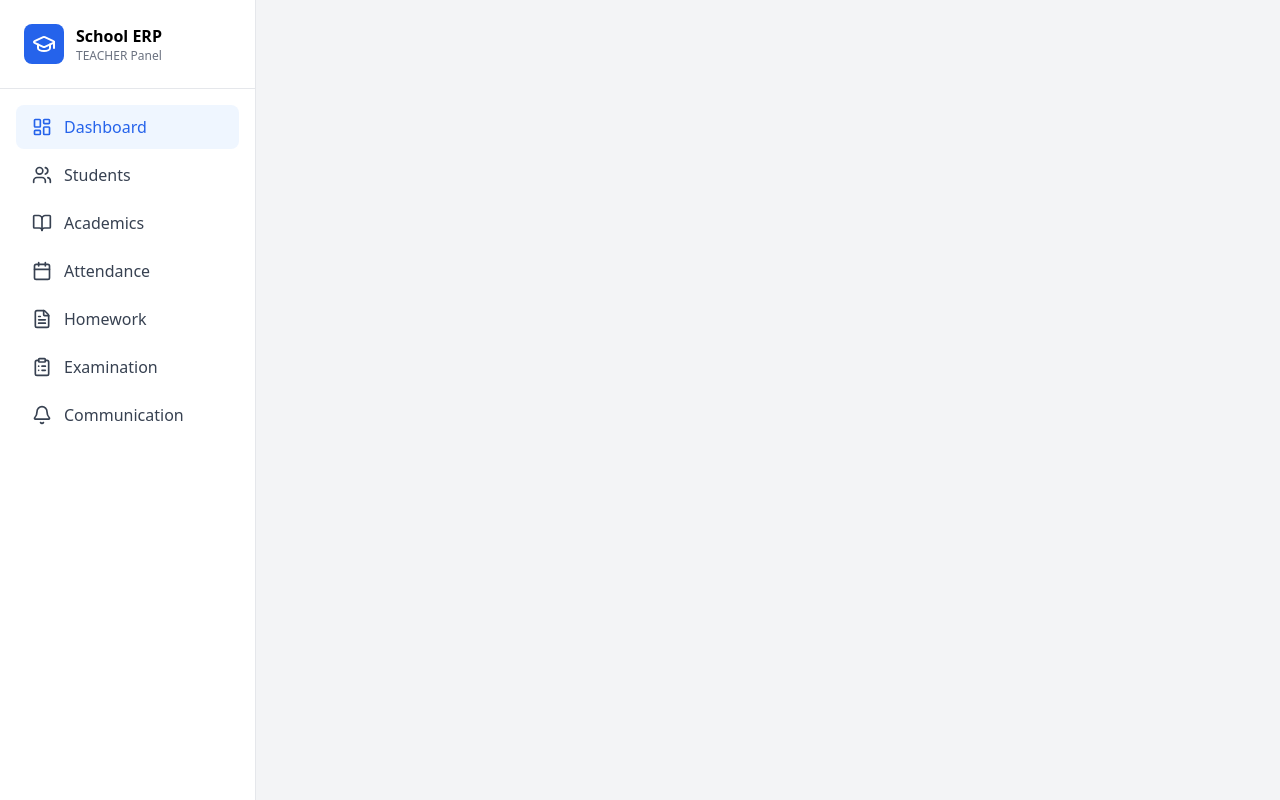
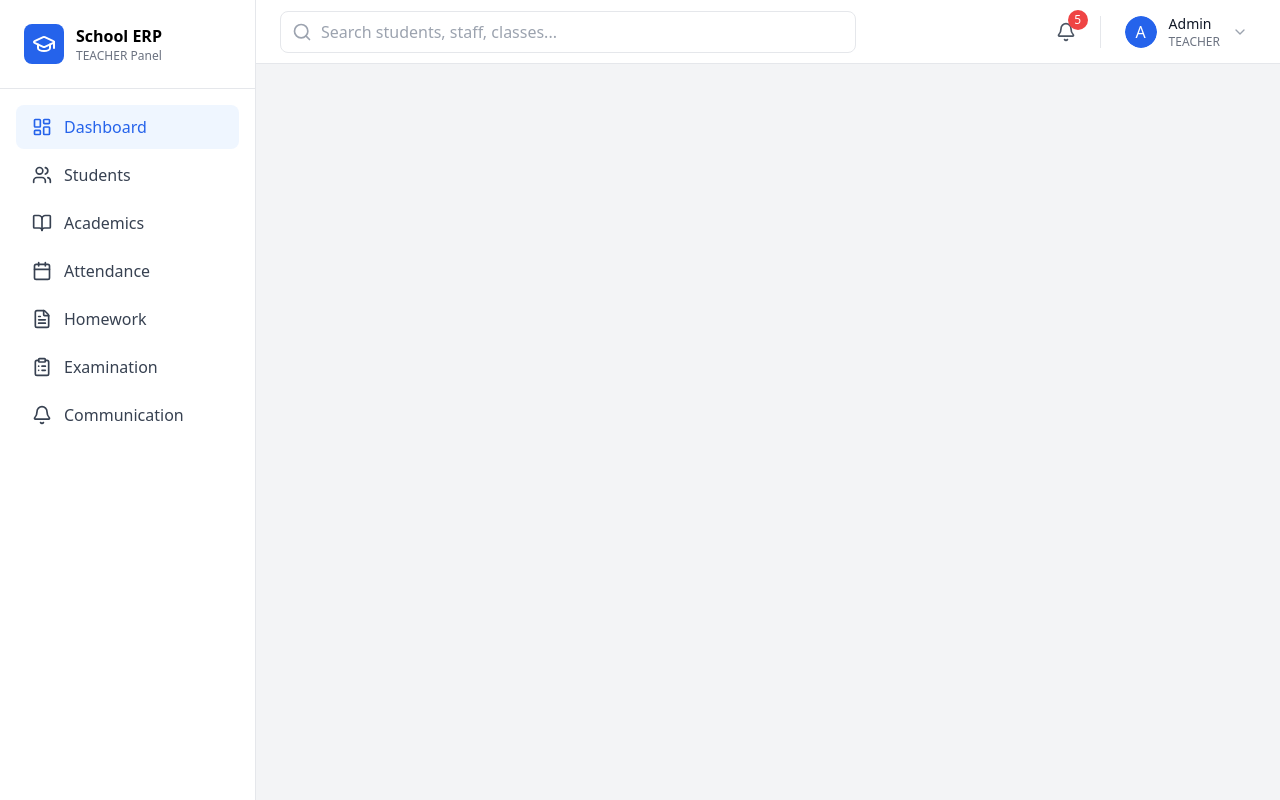
Before and after one commit to Ayush5605/ERP_SYS, a React (Vite) app in the folder school-erp-frontend/: page /dashboard in a window 1280 px wide. Built offline with nearby package versions, Linux system fonts and the light colour scheme.

Commit message:
topnav bar added

```diff
--- a/school-erp-frontend/package.json
+++ b/school-erp-frontend/package.json
@@ -10,6 +10,7 @@
     "preview": "vite preview"
   },
   "dependencies": {
+    "@radix-ui/react-avatar": "^1.1.11",
     "@radix-ui/react-label": "^2.1.8",
     "@radix-ui/react-slot": "^1.2.4",
     "axios": "^1.13.2",
--- /dev/null
+++ b/school-erp-frontend/src/components/common/TopNavbar.jsx
@@ -0,0 +1,76 @@
+import { Bell, Search, ChevronDown } from "lucide-react";
+import { Avatar, AvatarFallback } from "../ui/avatar";
+import { Badge } from "../ui/badge";
+import { useUser } from "../../context/UserContext";
+import { ROLES } from "../../constants/roles.js";
+
+export function TopNavbar() {
+  const { user } = useUser();
+
+  const canShowSearch = [
+    ROLES.ADMIN,
+    ROLES.TEACHER,
+    ROLES.SUPER_ADMIN
+  ].includes(user.role);
+
+  const isStudentorParent=[
+    ROLES.STUDENT,
+    ROLES.PARENT
+  ].includes(user.role);
+
+  return (
+    <header className="h-16 bg-white border-b border-gray-200 flex items-center justify-between px-6">
+
+      <div className="flex items-center gap-4 flex-1 max-w-xl">
+        {canShowSearch && (
+          <div className="relative flex-1">
+            <Search className="absolute left-3 top-1/2 -translate-y-1/2 w-5 h-5 text-gray-400" />
+            <input
+              type="text"
+              placeholder="Search students, staff, classes..."
+              className="w-full pl-10 pr-4 py-2 border border-gray-200 rounded-lg
+                         focus:outline-none focus:ring-2 focus:ring-blue-500"
+            />
+          </div>
+        )}
+
+        {isStudentorParent && (
+            <h1 className="text-lg font-semibold text-gray-900">
+                School ERP
+            </h1>
+        )}
+      </div>
+
+
+      <div className="flex items-center gap-4">
+        <button className="relative p-2 hover:bg-gray-100 rounded-lg transition-colors">
+          <Bell className="w-5 h-5 text-gray-600" />
+          <Badge className="absolute -top-1 -right-1 h-5 w-5 flex items-center justify-center p-0 bg-red-500 text-white text-xs">
+            5
+          </Badge>
+        </button>
+
+        <div className="h-8 w-px bg-gray-200" />
+
+        <button className="flex items-center gap-3 hover:bg-gray-50 rounded-lg p-2 transition-colors">
+          <Avatar className="w-8 h-8">
+            <AvatarFallback className="bg-blue-600 text-white">
+              {user.name?.[0] || "U"}
+            </AvatarFallback>
+          </Avatar>
+
+          <div className="text-left hidden md:block">
+            <p className="text-sm font-medium text-gray-900">
+              {user.name || "User"}
+            </p>
+            <p className="text-xs text-gray-500">
+              {user.role}
+            </p>
+          </div>
+
+          <ChevronDown className="w-4 h-4 text-gray-400" />
+        </button>
+      </div>
+    </header>
+  );
+}
--- /dev/null
+++ b/school-erp-frontend/src/components/ui/avatar.jsx
@@ -0,0 +1,45 @@
+import * as React from "react"
+import * as AvatarPrimitive from "@radix-ui/react-avatar"
+
+import { cn } from "../../lib/utils.js"
+
+function Avatar({
+  className,
+  ...props
+}) {
+  return (
+    <AvatarPrimitive.Root
+      data-slot="avatar"
+      className={cn("relative flex size-8 shrink-0 overflow-hidden rounded-full", className)}
+      {...props} />
+  );
+}
+
+function AvatarImage({
+  className,
+  ...props
+}) {
+  return (
+    <AvatarPrimitive.Image
+      data-slot="avatar-image"
+      className={cn("aspect-square size-full", className)}
+      {...props} />
+  );
+}
+
+function AvatarFallback({
+  className,
+  ...props
+}) {
+  return (
+    <AvatarPrimitive.Fallback
+      data-slot="avatar-fallback"
+      className={cn(
+        "bg-muted flex size-full items-center justify-center rounded-full",
+        className
+      )}
+      {...props} />
+  );
+}
+
+export { Avatar, AvatarImage, AvatarFallback }
--- /dev/null
+++ b/school-erp-frontend/src/components/ui/badge.jsx
@@ -0,0 +1,44 @@
+import * as React from "react"
+import { Slot } from "@radix-ui/react-slot"
+import { cva } from "class-variance-authority";
+
+import { cn } from "../../lib/utils.js"
+
+const badgeVariants = cva(
+  "inline-flex items-center justify-center rounded-full border px-2 py-0.5 text-xs font-medium w-fit whitespace-nowrap shrink-0 [&>svg]:size-3 gap-1 [&>svg]:pointer-events-none focus-visible:border-ring focus-visible:ring-ring/50 focus-visible:ring-[3px] aria-invalid:ring-destructive/20 dark:aria-invalid:ring-destructive/40 aria-invalid:border-destructive transition-[color,box-shadow] overflow-hidden",
+  {
+    variants: {
+      variant: {
+        default:
+          "border-transparent bg-primary text-primary-foreground [a&]:hover:bg-primary/90",
+        secondary:
+          "border-transparent bg-secondary text-secondary-foreground [a&]:hover:bg-secondary/90",
+        destructive:
+          "border-transparent bg-destructive text-white [a&]:hover:bg-destructive/90 focus-visible:ring-destructive/20 dark:focus-visible:ring-destructive/40 dark:bg-destructive/60",
+        outline:
+          "text-foreground [a&]:hover:bg-accent [a&]:hover:text-accent-foreground",
+      },
+    },
+    defaultVariants: {
+      variant: "default",
+    },
+  }
+)
+
+function Badge({
+  className,
+  variant,
+  asChild = false,
+  ...props
+}) {
+  const Comp = asChild ? Slot : "span"
+
+  return (
+    <Comp
+      data-slot="badge"
+      className={cn(badgeVariants({ variant }), className)}
+      {...props} />
+  );
+}
+
+export { Badge, badgeVariants }
--- a/school-erp-frontend/src/layouts/DahboardLayout.jsx
+++ b/school-erp-frontend/src/layouts/DahboardLayout.jsx
@@ -1,6 +1,7 @@
 import { useState } from "react";
 import { Outlet, useNavigate } from "react-router-dom";
 import { Sidebar } from "../components/common/Sidebar.jsx";
+import { TopNavbar } from "../components/common/TopNavbar.jsx";
 
 export default function DashboardLayout() {
   const [activeItem, setActiveItem] = useState("dashboard");
@@ -13,16 +14,21 @@ export default function DashboardLayout() {
 
   return (
     <div className="flex h-screen bg-gray-100">
-      {/* Sidebar */}
+
       <Sidebar
         activeItem={activeItem}
         onItemClick={handleSidebarClick}
       />
 
-      {/* Main Content */}
+      <div className="flex flex-col flex-1">
+        <TopNavbar/>
+
+
+
       <main className="flex-1 overflow-y-auto p-6">
         <Outlet />
       </main>
     </div>
+  </div>
   );
 }
```
Also changed, not shown: 1 other file (tests, documents, lock files or other folders).
